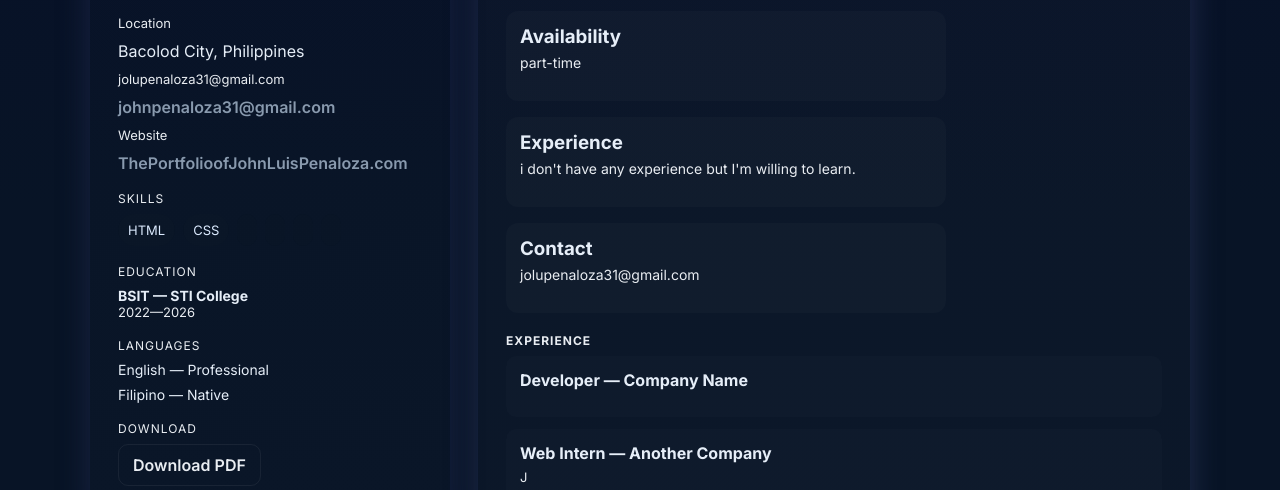
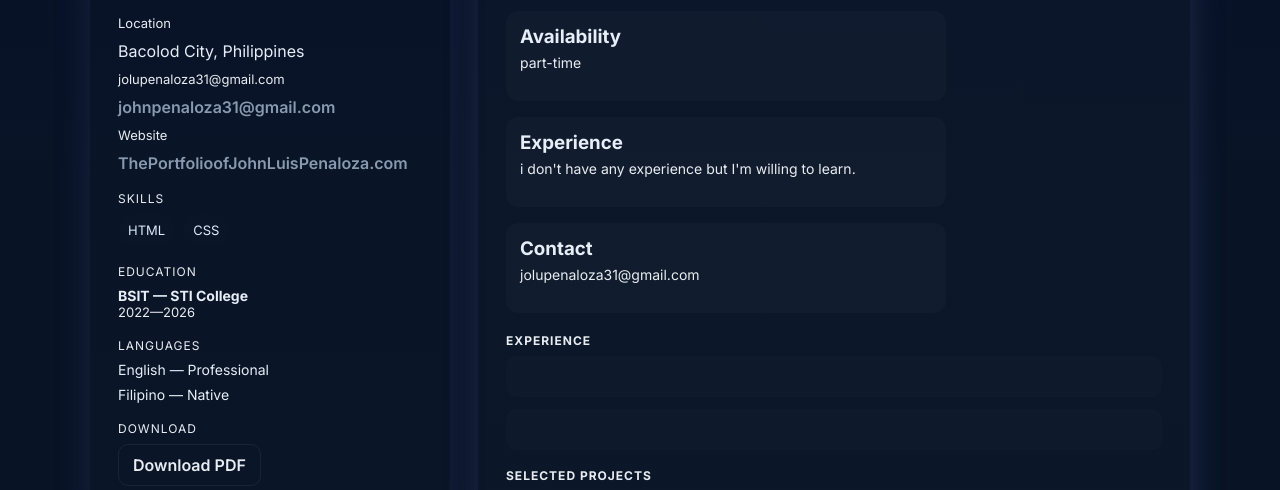
Before and after one commit to jolupenaloza31/penalozaprotfolio, a plain HTML site: page index.html in a window 1280 px wide. Shown: the part 275-765 px from the top of the page. Drawn offline with Linux system fonts and the light colour scheme.

Commit message:
Update index.html

```diff
--- a/index.html
+++ b/index.html
@@ -208,14 +208,14 @@
         <h3 class="section-title">Experience</h3>
 
         <div class="job">
-          <h4>Developer — Company Name</h4>
+          <h4></h4>
           <div class="meta"></div>
           <p class="muted"></p>
         </div>
 
         <div class="job">
-          <h4>Web Intern — Another Company</h4>
-          <div class="meta">J</div>
+          <h4></h4>
+          <div class="meta"></div>
           <p class="muted"></p>
         </div>
       </section>
```
